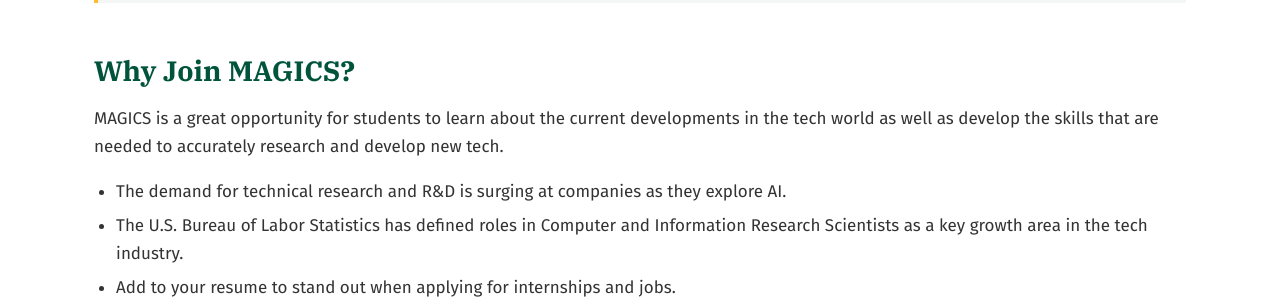
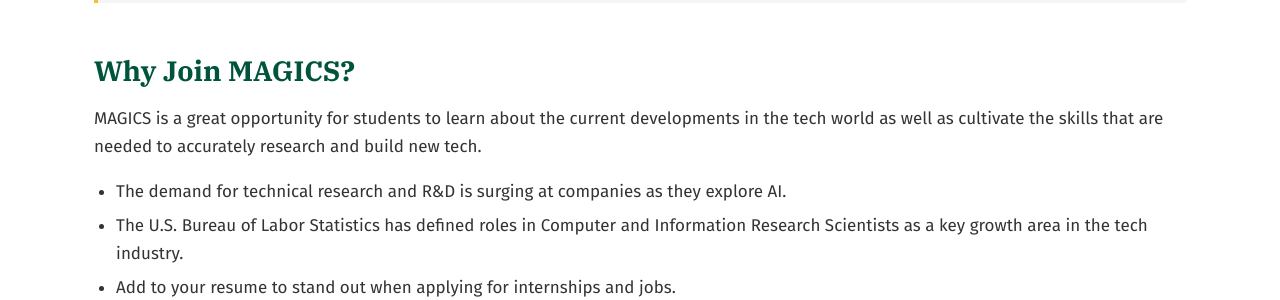
Before and after one commit to USF-MAGICS/usf-magics.github.io, a Jekyll site: the page built from index.md, in a window 1280 px wide. Shown: the part 1011-1311 px from the top of the page. Built offline with Jekyll 4.4.1, drawn with Linux system fonts in a browser that asks for light colours; some web fonts are replaced; our own code applies the rules of GitHub Pages for plain Markdown files.

Commit message:
Reword the Why Join MAGICS introduction
Avoid repeating 'develop' in one sentence: cultivate the skills, build
new tech.

```diff
--- a/index.md
+++ b/index.md
@@ -17,7 +17,7 @@
 
 ## Why Join MAGICS?
 
-MAGICS is a great opportunity for students to learn about the current developments in the tech world as well as develop the skills that are needed to accurately research and develop new tech.
+MAGICS is a great opportunity for students to learn about the current developments in the tech world as well as cultivate the skills that are needed to accurately research and build new tech.
 
 * The demand for technical research and R&D is surging at companies as they explore AI.
 * The U.S. Bureau of Labor Statistics has defined roles in Computer and Information Research Scientists as a key growth area in the tech industry.
```
